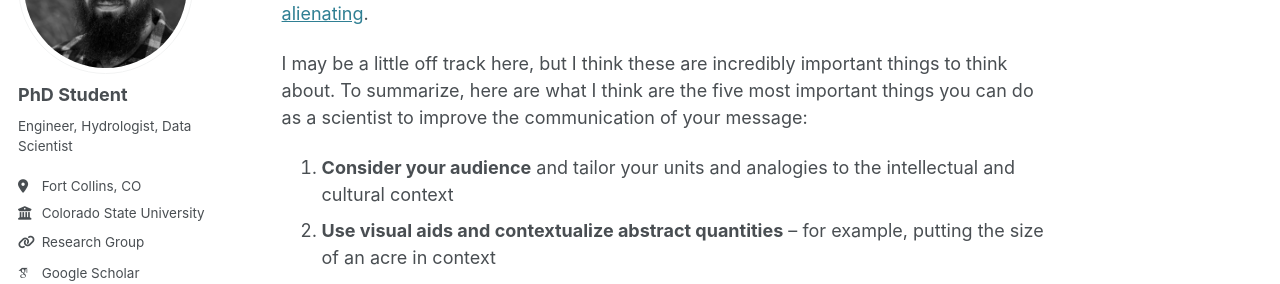
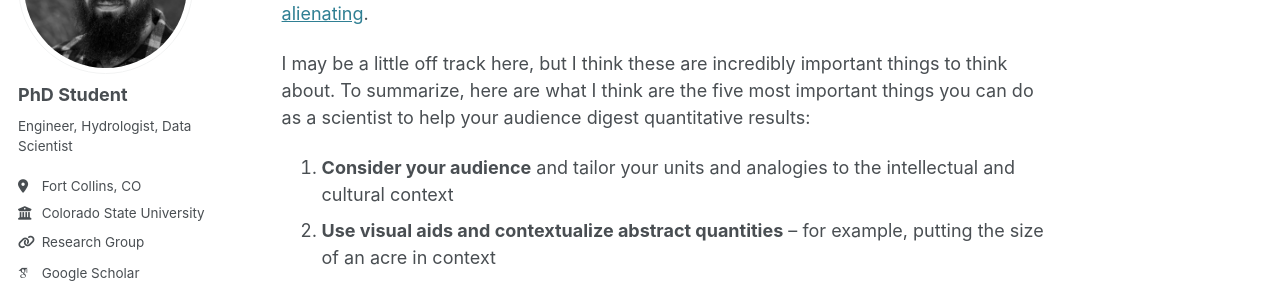
Before and after one commit to realmiketalbot/realmiketalbot.github.io, a Jekyll site: the page built from _posts/2024-12-31-in-defense-of-acre-feet.md, in a window 1280 px wide and 900 px high, scrolled down 8920 px. Shown: the part 207-491 px from the top of the window. Built offline with Jekyll 4.4.1, drawn with Linux system fonts in a browser that asks for light colours; emoji names are drawn with the system emoji font; some web fonts are replaced.

Commit message:
Update 2024-12-31-in-defense-of-acre-feet.md

```diff
--- a/_posts/2024-12-31-in-defense-of-acre-feet.md
+++ b/_posts/2024-12-31-in-defense-of-acre-feet.md
@@ -84,7 +84,7 @@ Consider the American farmer as an audience, for example, simply because it's on
 
 I certainly learned a lot the hard way by making mistakes of my own and, at times, alienating entire segments of my audience, but I learned the most by observing how more experienced communicators dealt with these crowds. I'm thinking of those working in extension or outreach, or those who have simply had years of experience running public meetings. I can only describe what they do as a form of adept <a href='https://www.unitedlanguagegroup.com/learn/linguistic-code-switching' target='_blank'>code-switching</a>, and I think it's something more scientists and engineers really need to work on. While code-switching can be a double-edged sword and is <a href='https://lsa.umich.edu/lsa/news-events/lsa-magazine/Summer-2022/the-burden-of-code--switching.html' target='_blank'>tantamount to pandering</a> if done poorly, doing it well is truly an invaluable skill. Just remember: it's not about "dumbing down" your message, but rather meeting your audience where they are. And doing the opposite -- for example, <a href='https://www.plainlanguage.gov/guidelines/words/avoid-jargon/' target='_blank'>using jargon</a> because you think it makes you sound smart or authoritative -- <a href='https://www.nature.com/articles/d41586-020-00580-w' target='_blank'>can be equally alienating</a>.
 
-I may be a little off track here, but I think these are incredibly important things to think about. To summarize, here are what I think are the five most important things you can do as a scientist to improve the communication of your message:
+I may be a little off track here, but I think these are incredibly important things to think about. To summarize, here are what I think are the five most important things you can do as a scientist to help your audience digest quantitative results:
 
 1. **Consider your audience** and tailor your units and analogies to the intellectual and cultural context
 2. **Use visual aids and contextualize abstract quantities** -- for example, putting the size of an acre in context
```
